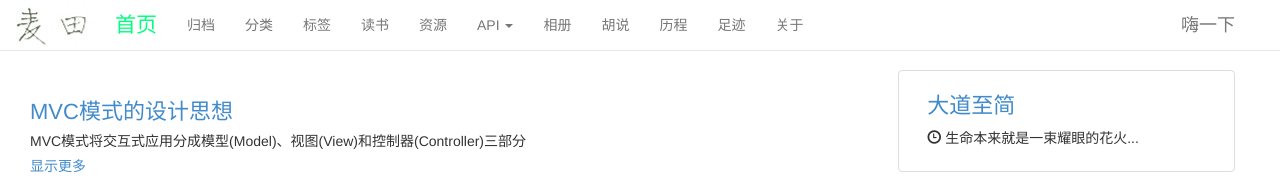
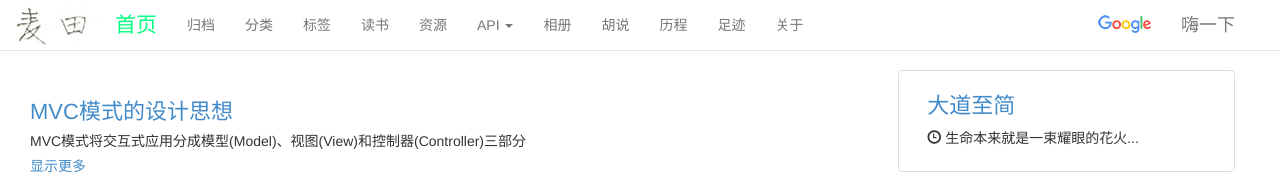
Before and after one commit to itmyhome2013/itmyhome2013.github.com, a Jekyll site: the page built from index.html, in a window 1280 px wide. Shown: the top 190 px of the page. Built offline with Jekyll 4.4.1, drawn with Linux system fonts in a browser that asks for light colours; nearby versions of some CDN libraries; Markdown is read by kramdown in place of the engine named in the settings; the list of posts is cut into pages by our own code; comment, search, counter and statistics services are not loaded.

Commit message:
添加google

```diff
--- a/_includes/header.html
+++ b/_includes/header.html
@@ -90,6 +90,7 @@
 
 					</ul>
 					<ul class="nav navbar-nav navbar-right" style="font-size:18px;">
+						<li><a href="http://www.gog.pw/" target="_blank"><img src="../images/google.png"></a></li>
 						<li><a href="javascript:" onclick="haiyixia()" title="让页面”抖“起来">嗨一下</a></li>
 						<li><a href="javascript:void(0);"></a></li>
 					</ul>
```
Also changed, not shown: images/google.png (added).
